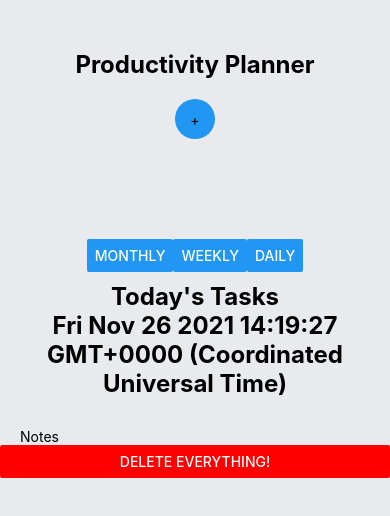
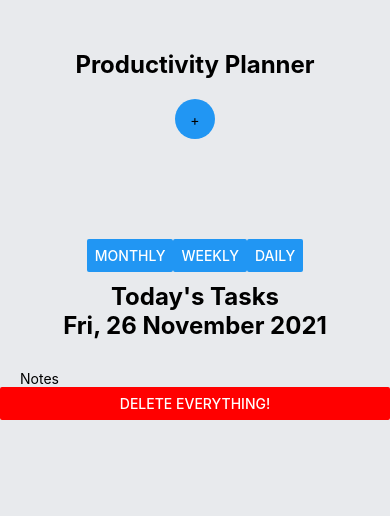
Before and after one commit to patfire12345/prod_planner, a React Native app: screen / in a window 390 px wide. Shown: the top 516 px of the page. Built offline with nearby package versions, Linux system fonts and the light colour scheme.

Commit message:
Date format changed in daily layout

```diff
--- a/components/Daily.js
+++ b/components/Daily.js
@@ -9,11 +9,16 @@ import {
 } from 'react-native'
 import Task from './Task'
 
+const month = ["January", "February", "March", "April", "May", "June", "July", "August", "September", "October", "November", "December"];
+const day = ["Sun", "Mon", "Tue", "Wed", "Thu", "Fri", "Sat"];
 const Daily = (props) => {
   return (
     <View>
       <Text style={styles.sectionTitle}>Today's Tasks</Text>
-      <Text style={styles.sectionTitle}>{Date()}</Text>
+      <Text
+        style={
+          styles.sectionTitle
+        }>{`${day[new Date().getDay()]}, ${new Date().getDate()} ${month[new Date().getMonth()]} ${new Date().getFullYear()}`}</Text>
 
       <View style={styles.items}>
         {props.taskList.map((task, index) => (
```
